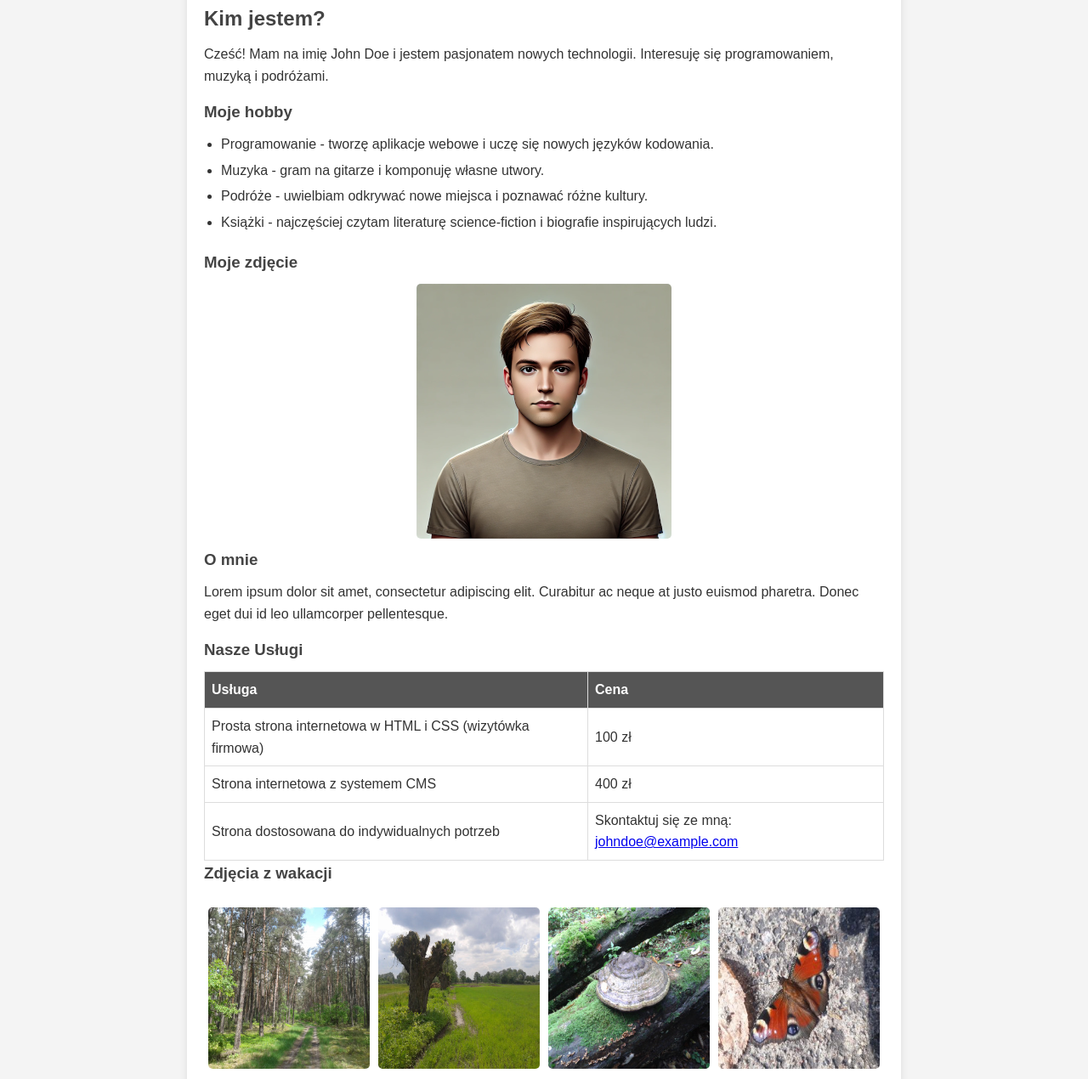
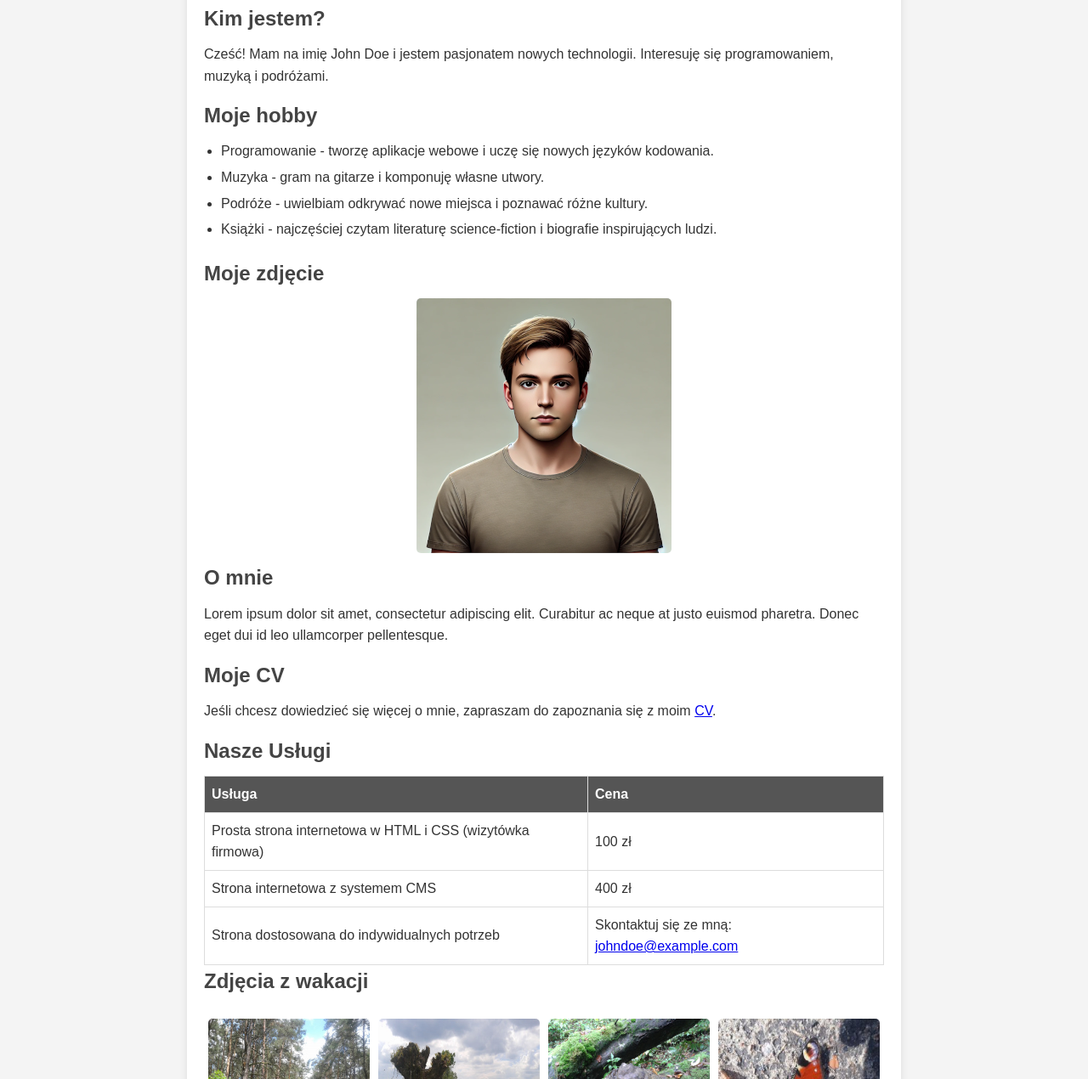
Before and after one commit to cmsrs/school, a plain HTML site: page html_and_css/john_doe/john-doe.html in a window 1280 px wide. Shown: the part 263-1533 px from the top of the page at 85% size. Drawn offline with Linux system fonts and the light colour scheme.

Commit message:
add cv and change path

```diff
--- a/html_and_css/john-doe.html
+++ b/html_and_css/john_doe/john-doe.html
@@ -159,11 +159,11 @@
     </header>
 
     <main>
-        <h1 id="about">Witaj na mojej stronie!</h1>
+        <h1 id="about">John Doe - usługi informatyczne</h1>
         <h2>Kim jestem?</h2>
         <p>Cześć! Mam na imię John Doe i jestem pasjonatem nowych technologii. Interesuję się programowaniem, muzyką i podróżami.</p>
 
-        <h3>Moje hobby</h3>
+        <h2>Moje hobby</h2>
         <ul>
             <li>Programowanie - tworzę aplikacje webowe i uczę się nowych języków kodowania.</li>
             <li>Muzyka - gram na gitarze i komponuję własne utwory.</li>
@@ -171,13 +171,16 @@
             <li>Książki - najczęściej czytam literaturę science-fiction i biografie inspirujących ludzi.</li>
         </ul>
 
-        <h3>Moje zdjęcie</h3>
+        <h2>Moje zdjęcie</h2>
         <img src="./imgs/john_doe_300_300.png" alt="Zdjęcie John Doe" width="300">
 
-        <h3>O mnie</h3>
+        <h2>O mnie</h2>
         <p>Lorem ipsum dolor sit amet, consectetur adipiscing elit. Curabitur ac neque at justo euismod pharetra. Donec eget dui id leo ullamcorper pellentesque.</p>
 
-        <h3 id="services">Nasze Usługi</h3>
+        <h2>Moje CV</h2>
+        <p>Jeśli chcesz dowiedzieć się więcej o mnie, zapraszam do zapoznania się z moim <a href="./cv/john_doe.pdf" target="_blank">CV</a>.</p>
+
+        <h2 id="services">Nasze Usługi</h2>
         <table>
             <tr>
                 <th>Usługa</th>
@@ -197,7 +200,7 @@
             </tr>
         </table>
 
-        <h3 id="holiday">Zdjęcia z wakacji</h3>
+        <h2 id="holiday">Zdjęcia z wakacji</h2>
         <div class="holiday-container" >
             <div class="holiday-img">
                 <img src="./imgs/holiday/1.jpg" alt="Wakacje 1" width="190">
@@ -213,7 +216,7 @@
             </div>
         </div>
 
-        <h3 id="projects">Więcej o mnie</h3>
+        <h2 id="projects">Więcej o mnie</h2>
         <p>Zapraszam do odwiedzenia mojego profilu na <a href="https://github.com/" target="_blank">GitHub</a>, gdzie znajdziesz moje projekty.</p>
     </main>
 
```
Also changed, not shown: html_and_css/only-html.html (+13 -9 lines), html_and_css/john_doe/imgs/holiday/1.jpg (renamed from html_and_css/imgs/holiday/1.jpg), html_and_css/john_doe/imgs/holiday/2.jpg (renamed from html_and_css/imgs/holiday/2.jpg), html_and_css/john_doe/imgs/holiday/3.jpg (renamed from html_and_css/imgs/holiday/3.jpg), html_and_css/john_doe/imgs/holiday/4.jpg (renamed from html_and_css/imgs/holiday/4.jpg), html_and_css/john_doe/imgs/john_doe.png (renamed from html_and_css/imgs/john_doe.png), html_and_css/john_doe/imgs/john_doe_300_300.png (renamed from html_and_css/imgs/john_doe_300_300.png), html_and_css/john_doe/imgs/logo.png (renamed from html_and_css/imgs/logo.png), html_and_css/john_doe/imgs/org_john_doe.webp (renamed from html_and_css/imgs/org_john_doe.webp), html_and_css/john_doe/imgs/org_logo.webp (renamed from html_and_css/imgs/org_logo.webp), 11 other files.
